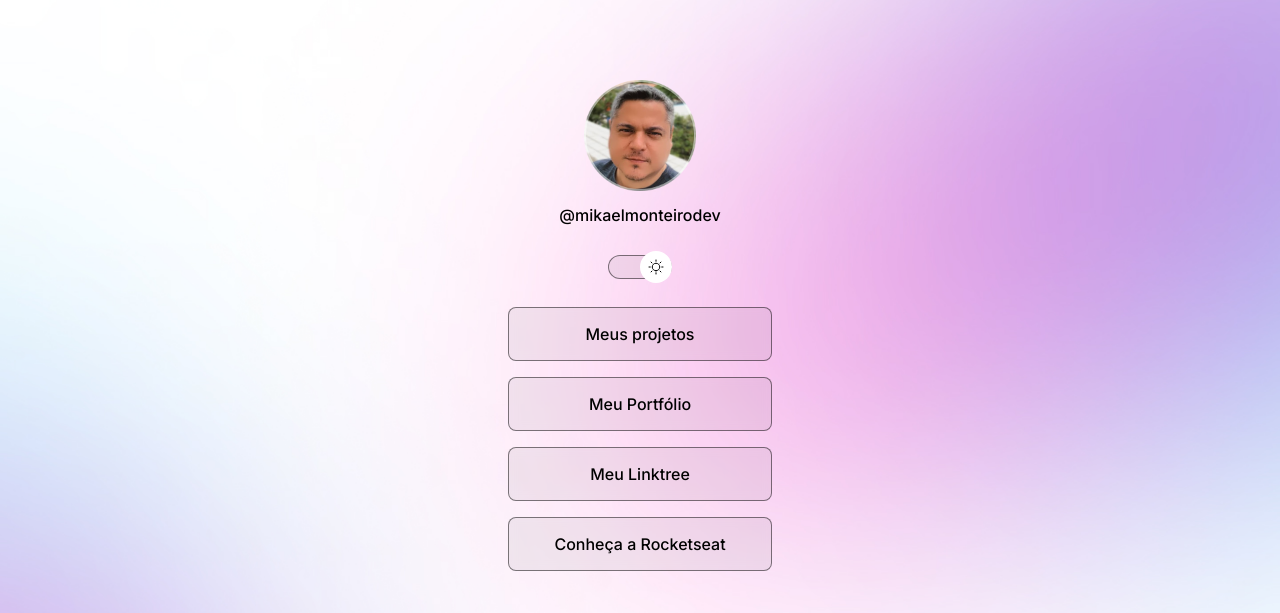
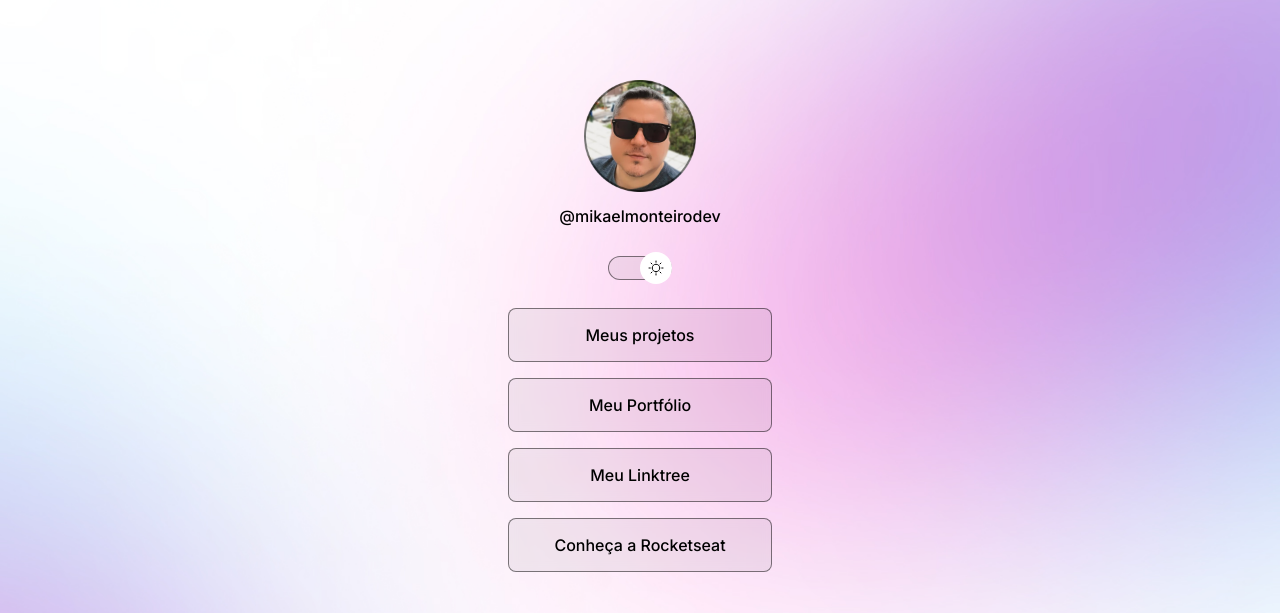
Before and after one commit to mikaelmonteirodev/devlink, a plain HTML site: page index.html in a window 1280 px wide. Shown: the top 613 px of the page. Drawn offline with nearby package versions, Linux system fonts and the light colour scheme.

Commit message:
fix: avatar init light mode

```diff
--- a/index.html
+++ b/index.html
@@ -19,7 +19,7 @@
       <!-- Profile init  -->
       <div id="profile">
         <img
-          src="./assets/avatar.png"
+          src="./assets/avatar-light.png"
           alt="Foto de perfil de Mikael Monteiro sorriindo com fundo azul claro"
         />
         <p>@mikaelmonteirodev</p>
```
